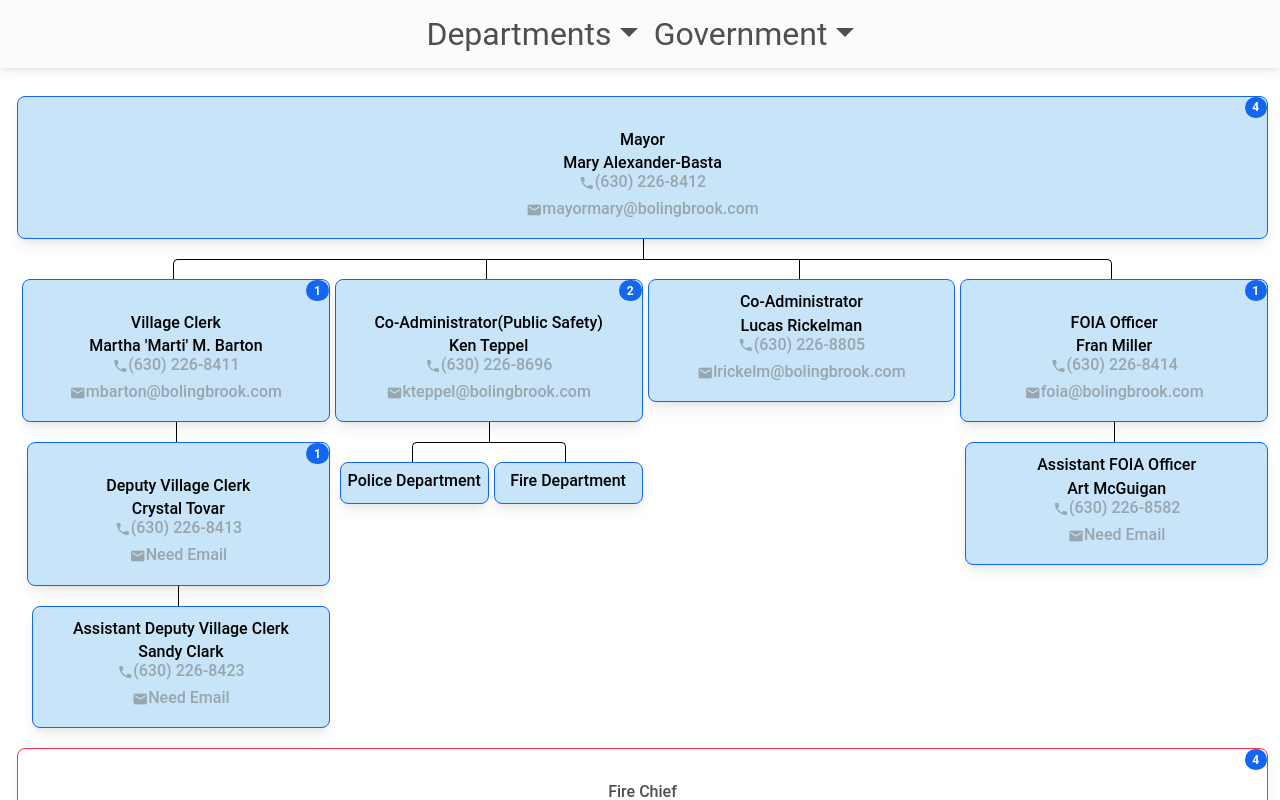
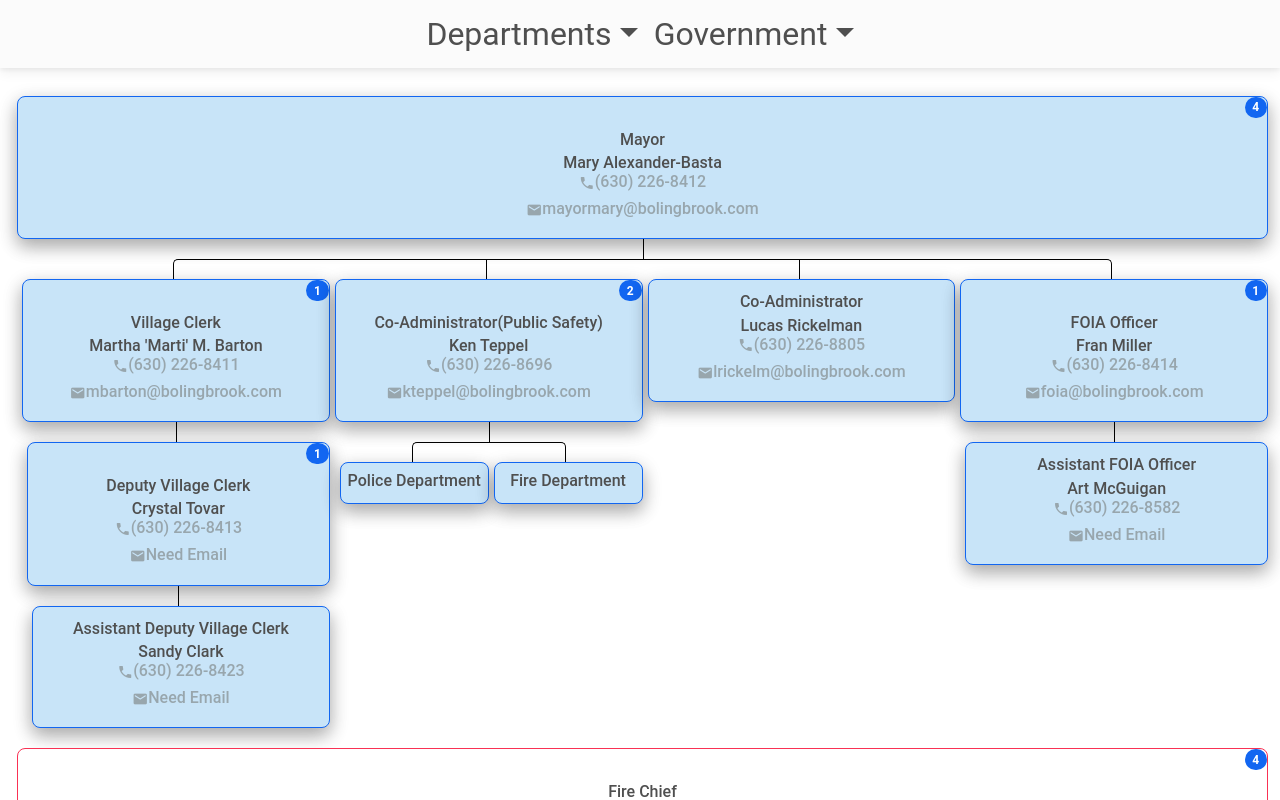
Before and after one commit to ruizray/react-vob, a React (Create React App) app: page /#/OrgChart in a window 1280 px wide. In both pictures the pointer is over the element 642 px from the left and 167 px from the top of the page. Shown: the top 800 px of the page. Built offline with nearby package versions, Linux system fonts and the light colour scheme.

Commit message:
Small changes

```diff
--- a/src/App.js
+++ b/src/App.js
@@ -114,6 +114,13 @@ const App = () => {
 											</li>
 										</ul>
 									</li>
+									<li>
+										<NavLink className='dropdown-item' style={{ color: "rgba(0,0,0,.7)" }} to='/OrgChart'>
+											organization Chart
+										</NavLink>
+
+
+									</li>
 								</ul>
 							</li>
 						</ul>
--- a/src/components/ContactInformation.jsx
+++ b/src/components/ContactInformation.jsx
@@ -10,7 +10,7 @@ const ContactInformation = (props) => {
 	if (type === "2") {
 		return (
 			<>
-				<Card className={borderColor ? borderColor + " border" : "   border"}>
+				<Card className={borderColor ? borderColor + " border hover-shadow" : "   border hover-shadow"}>
 					{props.person && (
 						<>
 							{childrenCount && <span className='badge bg-primary rounded-pill float-end align-self-end'>{childrenCount}</span>}
@@ -50,7 +50,7 @@ const ContactInformation = (props) => {
 	} else if (type === 1) {
 		return (
 			<>
-				<Card className='my-3 w-100 border'>
+				<Card className='my-3 w-100 border '>
 					<CardBody className='h-100 w-100'>
 						<CardTitle tag={"h2"}>{title}</CardTitle>
 						<CardSubtitle tag='h5' className='mb-2'>
--- a/src/css/stylesReact.css
+++ b/src/css/stylesReact.css
@@ -184,8 +184,11 @@ body {
 .tree-root .tree-child div:hover .card:hover,
 .tree-root .tree-child div:hover + div[id] .tree-root .tree-child .card {
 	background: #c8e4f8;
-	color: #000;
-	border: 1px solid #94a0b4;
+	-webkit-box-shadow: 0 8px 17px 0 rgb(0 0 0 / 20%), 0 6px 20px 0 rgb(0 0 0 / 19%);
+    box-shadow: 0 8px 17px 0 rgb(0 0 0 / 20%), 0 6px 20px 0 rgb(0 0 0 / 19%);
+    -webkit-transition: all .3s ease-in-out;
+    transition: all .3s ease-in-out;
+
 }
 /*Connector styles on hover*/
 .tree li a:hover + ul li::after,
```
